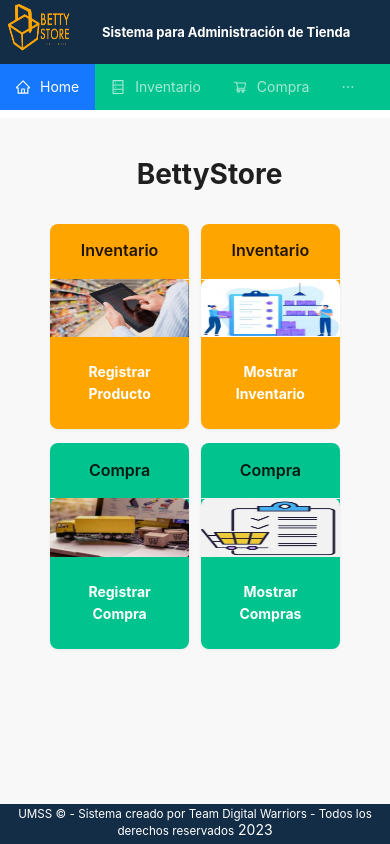
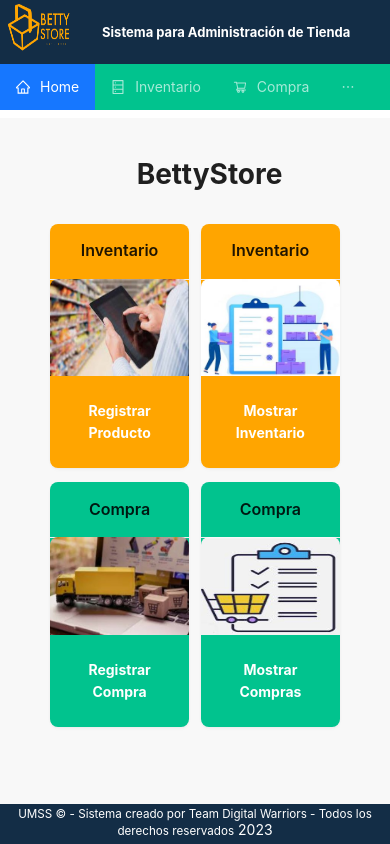
Before and after one commit to leonardoGit99/BettyStore, a React (Create React App) app in the folder bettystore/: page / in a window 390 px wide. Built offline with nearby package versions, Linux system fonts and the light colour scheme.

Commit message:
(Solucionado) BUG #008:'Las fotos de las tarjetas del Home no están del mismo tamaño', las imagenes del cover se aplaztaban en dispositivos Tablet y Móvil

```diff
--- a/bettystore/src/App.css
+++ b/bettystore/src/App.css
@@ -131,6 +131,11 @@
   height: 15vw;
 }
 
+@media only screen and (max-width: 991px) {
+  .img{
+    height: 25vw;
+  }
+}
 /*Todo esto era para hacer el boton de las cards responsivo comento por
 si sirve adelante*/
 /*
```
